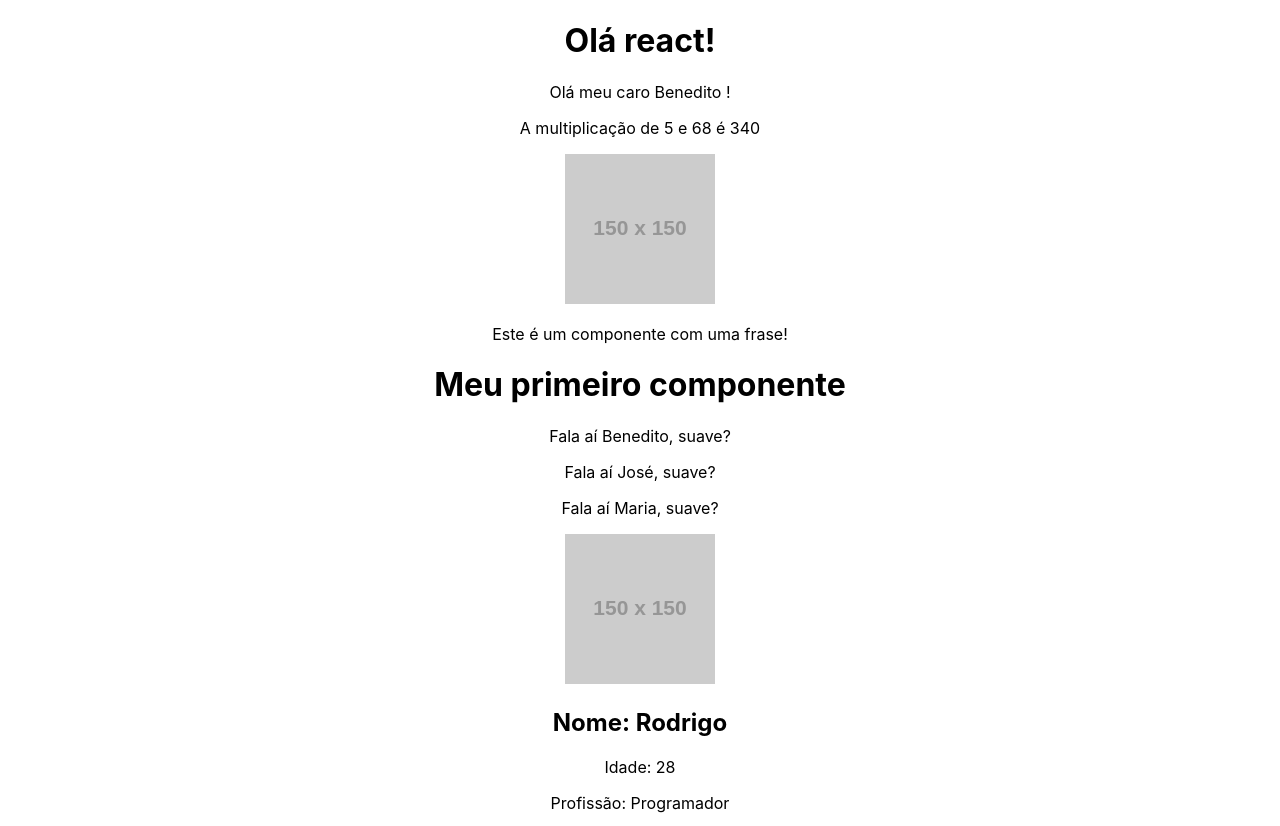
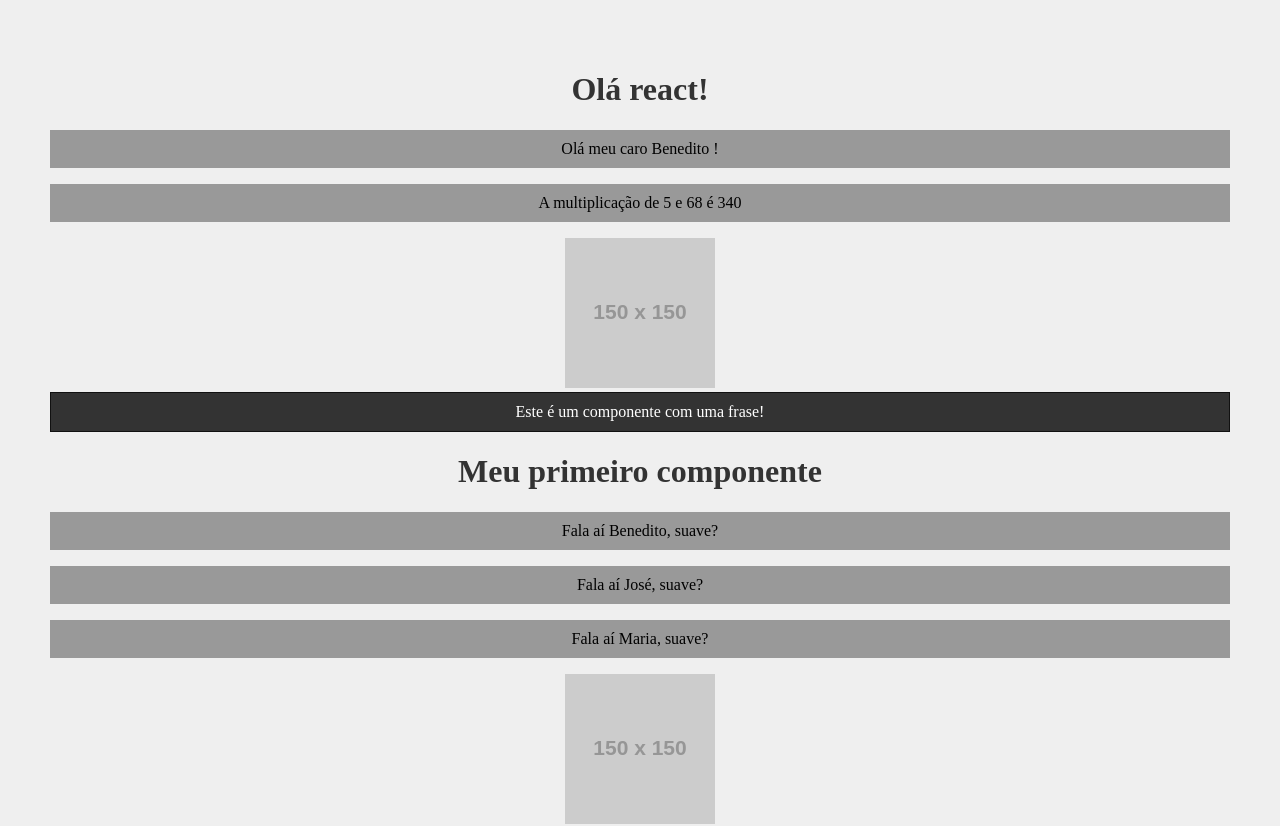
Before and after one commit to Jose-Benedito/meu-projeto, a React (Create React App) app: page / in a window 1280 px wide. Shown: the top 826 px of the page. Built offline with nearby package versions, Linux system fonts and the light colour scheme.

Commit message:
Css global e css module.

```diff
--- a/src/components/Frase.js
+++ b/src/components/Frase.js
@@ -1,6 +1,9 @@
+import styles from './Frase.module.css'
+
 function Frase(){
-   return( <div>
-        <p>Este é um componente com uma frase!</p>
+   return(
+   <div className={styles.fraseContainer}>
+        <p className={styles.fraseContent}>Este é um componente com uma frase!</p>
     </div>
    )
 }
--- /dev/null
+++ b/src/components/Frase.module.css
@@ -0,0 +1,10 @@
+.fraseContainer {
+    background-color: #333;
+    border: 1px solid #111;
+}
+
+.fraseContent{
+    color: #fff;
+    background-color: #333;
+    margin:0;
+}
--- a/src/index.css
+++ b/src/index.css
@@ -1,13 +1,14 @@
 body {
   margin: 0;
-  font-family: -apple-system, BlinkMacSystemFont, 'Segoe UI', 'Roboto', 'Oxygen',
-    'Ubuntu', 'Cantarell', 'Fira Sans', 'Droid Sans', 'Helvetica Neue',
-    sans-serif;
-  -webkit-font-smoothing: antialiased;
-  -moz-osx-font-smoothing: grayscale;
+  padding: 50px;
+  background-color: #efefef;
+
 }
 
-code {
-  font-family: source-code-pro, Menlo, Monaco, Consolas, 'Courier New',
-    monospace;
+h1 {
+  color: #333;
 }
+p {
+  background-color: #999;
+  padding: 10px;
+}
```
